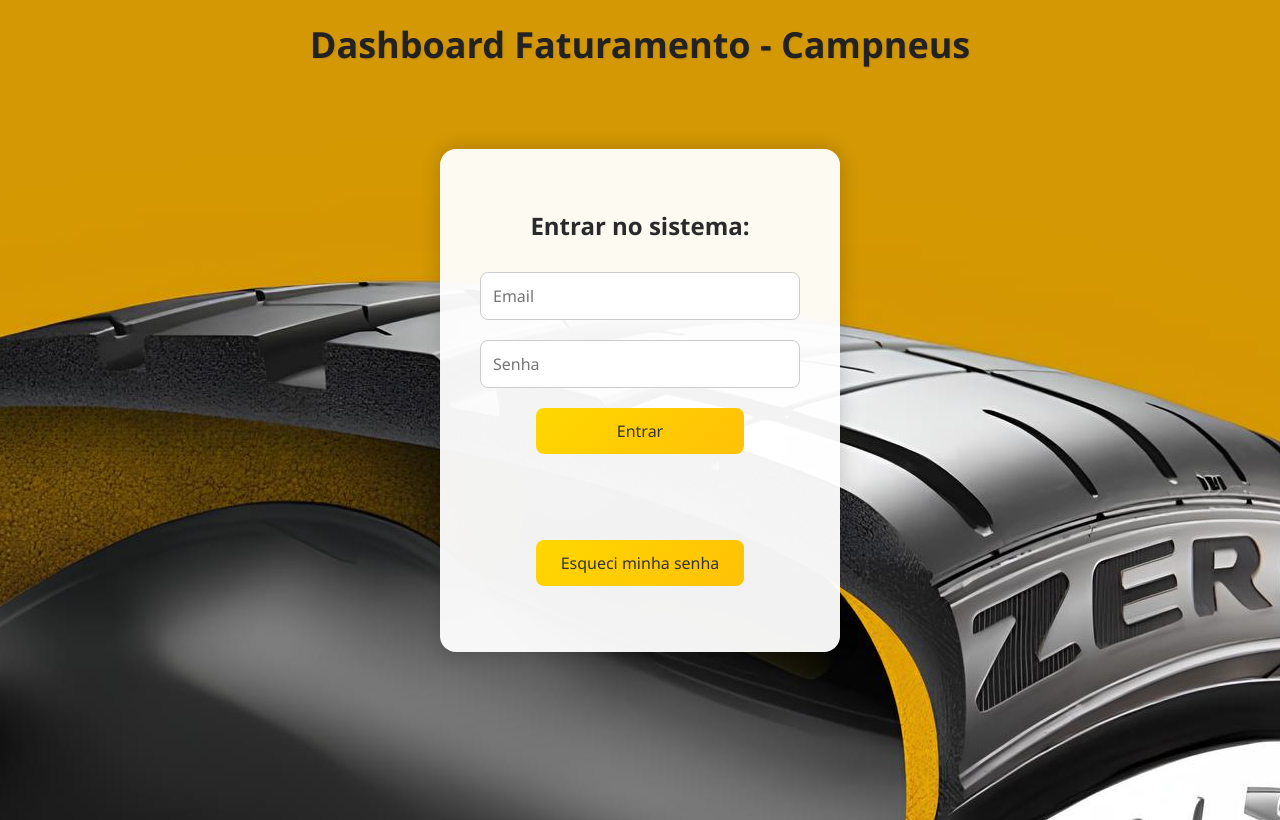
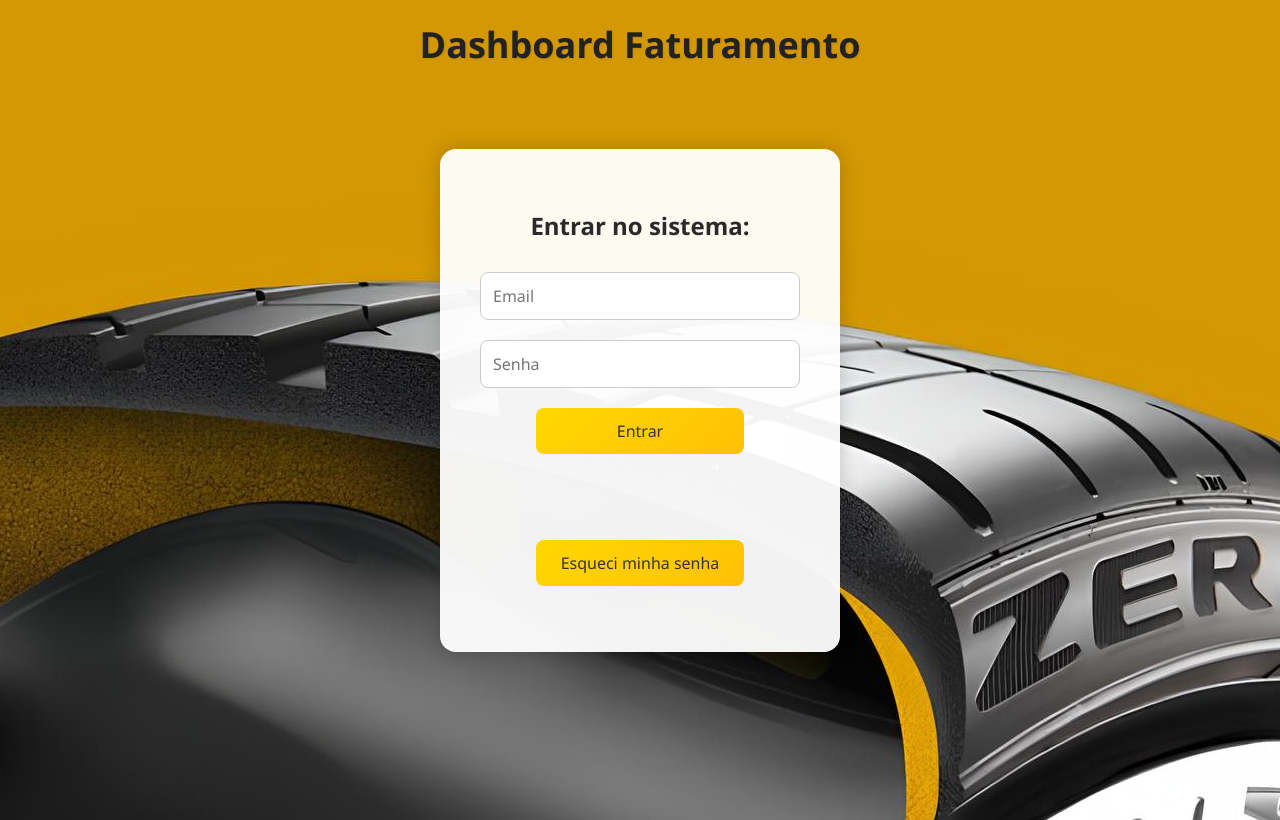
Before and after one commit to campneus/teste, a plain HTML site: page index.html in a window 1280 px wide. Drawn offline with nearby package versions, Linux system fonts and the light colour scheme.

Commit message:
Update index.html

```diff
--- a/index.html
+++ b/index.html
@@ -8,7 +8,7 @@
 </head>
 <body>
 
-  <h1 class="main-title">Dashboard Faturamento - Campneus</h1>
+  <h1 class="main-title">Dashboard Faturamento</h1>
 
   <div class="container" id="loginContainer">
     <h2>Entrar no sistema:</h2>
```
